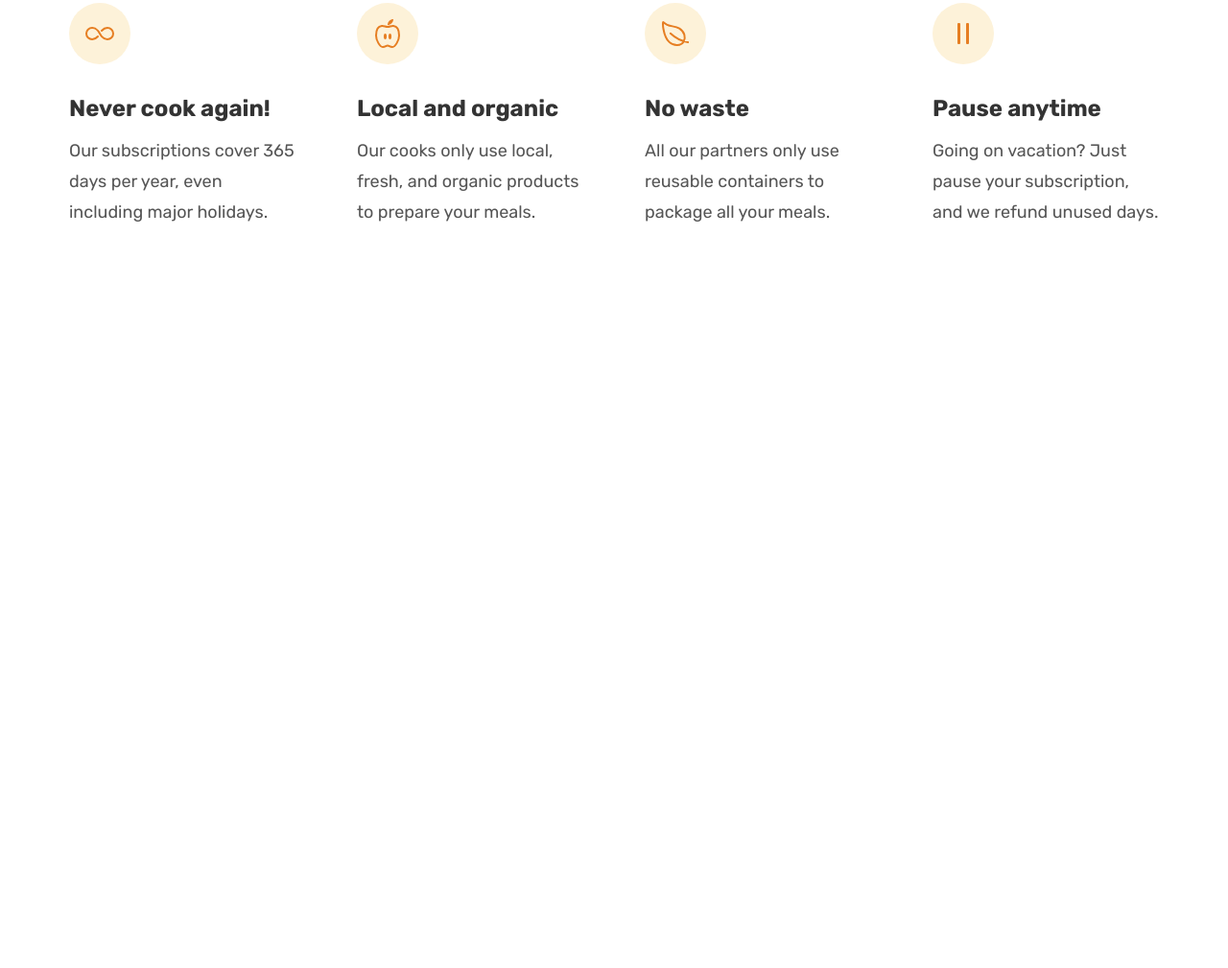
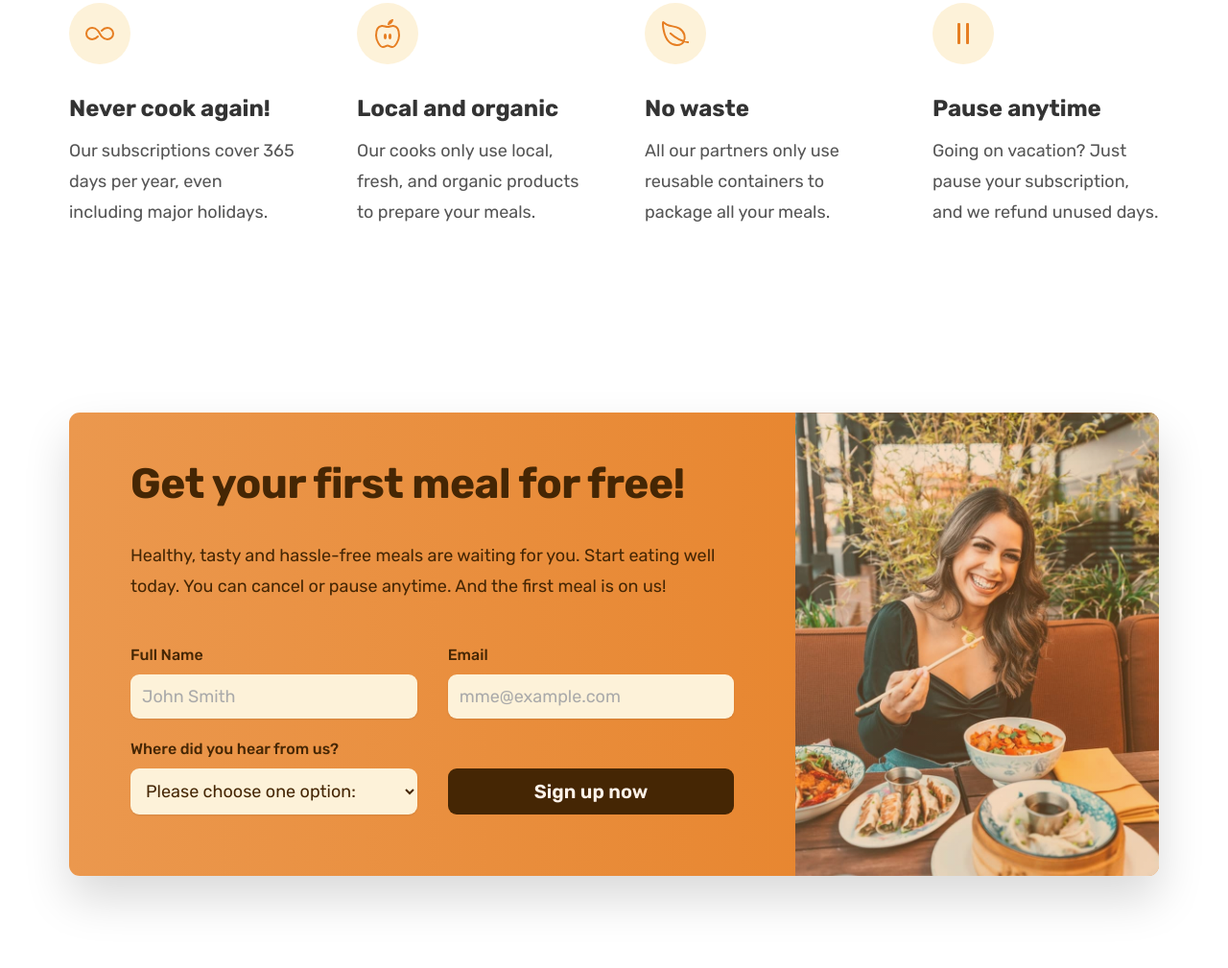
Before and after one commit to Mohamed864/07-Omnifood-Desktop, a plain HTML site: page index.html in a window 1280 px wide. Shown: the part 5622-6631 px from the top of the page at 96% size. Before the commit the page ends 5956 px from the top, so only its background shows below. Drawn offline with nearby package versions, Linux system fonts and the light colour scheme.

Commit message:
cta done

```diff
--- a/css/general.css
+++ b/css/general.css
@@ -1,48 +1,60 @@
 /*
---- 01 typography system
+--- 01 TYPOGRAPHY SYSTEM
 
-- FONT SIZE SYSTEM (px)
+- Font sizes (px)
 10 / 12 / 14 / 16 / 18 / 20 / 24 / 30 / 36 / 44 / 52 / 62 / 74 / 86 / 98
 
-- Font weights:
-default 400;
+- Font weights
+Default: 400
+Medium: 500
+Semi-bold: 600
+Bold: 700
 
+- Line heights
+Default: 1
+Small: 1.05
+Medium: 1.2
+Paragraph default: 1.6
+Large: 1.8
 
-- line heights:
-default: 1
+- Letter spacing
+-0.5px
+0.75px
 
+--- 02 COLORS
 
+- Primary: #e67e22
+- Tints:
+#fdf2e9
+#fae5d3
+#eb984e
 
+- Shades:
+#cf711f
+#45260a
 
---- 02 colors
+- Accents:
+- Greys
 
-- primary : #e67e22
+#888
+#767676 (lightest grey allowed on #fff)
+#6f6f6f (lightest grey allowed on #fdf2e9)
+#555
+#333
 
-- tints:#fdf2e9
-- shades:cf711f
-- accents:
-- greys: #555 #333;
+--- 05 SHADOWS
 
---- 03 imgs
-- from unsplash
-- uifaces
+0 2.4rem 4.8rem rgba(0, 0, 0, 0.075);
 
---- 04 icons
+--- 06 BORDER-RADIUS
 
---- 05 shadows
+Default: 9px
+Medium: 11px
 
---- 06 border_raduis
+--- 07 WHITESPACE
 
---- 07 white space
-
-- SPACING SYSTEM (px)
+- Spacing system (px)
 2 / 4 / 8 / 12 / 16 / 24 / 32 / 48 / 64 / 80 / 96 / 128
-
-1rem = 16px
-
-tints and shade
-google fonts rubik
-coolers
 */
 
 * {
@@ -140,6 +152,7 @@ body {
   margin-bottom: 3.2rem;
 }
 
+.btn,
 .btn:link,
 .btn:visited {
   display: inline-block; /*3*/
@@ -149,6 +162,11 @@ body {
   padding: 1.6rem 3.2rem; /*3*/
   border-radius: 9px; /*3*/
   text-decoration: none; /*3*/
+
+  /*to btn */
+  border: none; /*14*/
+  cursor: pointer; /*14*/
+  font-family: inherit;
   /*Put transition on original state*/
   transition: all 0.3s; /*3*/ /*display all attribute on 1 sec*/
 }
@@ -176,6 +194,18 @@ body {
   /*border: 3px solid white;*/
   /*Trick to add border inside*/
   box-shadow: inset 0 0 0 3px #fff; /*3*/
+}
+
+.btn--form {
+  background-color: #452604; /*14*/
+  color: #fdf2e9; /*14*/
+  align-self: end; /*14*/
+  padding: 1.2rem; /*14*/
+}
+
+.btn--form:hover {
+  background-color: #fff; /*14*/
+  color: #555; /*14*/
 }
 
 .link:link,
@@ -214,6 +244,13 @@ body {
   color: #e67e22; /*10*/
 }
 
+*:focus {
+  outline: none; /*14*/ /*remove border when i focus on any thing*/
+  /*outline: 4px dotted #e67e22;*/ /*14*/
+  /*outline-offset: 8px;*/ /*14*/
+  box-shadow: 0 0 0 0.8rem rgba(230, 126, 34, 0.5); /*14*/
+}
+
 /*helper/settings class*/
 .margin-right-sm {
   margin-right: 1.6rem !important; /*3*/
--- a/css/style.css
+++ b/css/style.css
@@ -468,3 +468,89 @@
   font-size: 1.8rem; /*13*/
   line-height: 1.8; /*13*/
 }
+
+/**************************************/
+/*CTA SECTION */ /*14*/
+/**************************************/
+
+.section-cta {
+  padding: 9.6rem 0; /*14*/
+}
+
+.cta {
+  display: grid; /*14*/
+  grid-template-columns: 2fr 1fr; /*14*/
+  /* background-color: #e67e22; */ /*14*/
+  border-radius: 11px; /*14*/
+  box-shadow: 0 2.4rem 4.8rem rgba(0, 0, 0, 0.15); /*14*/
+  background-image: linear-gradient(90deg, #eb984e, #e67e22); /*14*/
+  overflow: hidden; /*14*/
+  /*temp*/
+}
+
+.cta-text-box {
+  padding: 4.8rem 6.4rem 6.4rem 6.4rem; /*14*/
+  color: #452604; /*14*/
+}
+
+.cta-text {
+  font-size: 1.8rem; /*14*/
+  line-height: 1.8; /*14*/
+  margin-bottom: 4.8rem;
+}
+
+.cta .heading-secondary {
+  /*color: #452604;*/ /*14*/
+  color: inherit; /*14*/
+
+  margin-bottom: 3.2rem; /*14*/
+}
+
+.cta-img-box {
+  background-image: linear-gradient(
+      90deg,
+      rgba(235, 151, 78, 0.3),
+      rgba(230, 125, 34, 0.3)
+    ),
+    url("../img/eating.jpg"); /*14*/ /*transparent of img*/
+  background-size: cover; /*14*/
+  background-position: center; /*14*/ /*makes img centered while page shrink*/
+}
+
+.cta-form {
+  display: grid; /*14*/
+  grid-template-columns: 1fr 1fr; /*14*/
+  column-gap: 3.2rem; /*14*/
+  row-gap: 2.4rem; /*14*/
+}
+
+.cta-form label {
+  display: block; /*14*/
+  font-size: 1.6rem; /*14*/
+  font-weight: 500; /*14*/
+  margin-bottom: 1.2rem; /*14*/
+}
+
+.cta-form input,
+.cta-form select {
+  width: 100%; /*14*/
+  padding: 1.2rem; /*14*/
+  font-size: 1.8rem; /*14*/
+  font-family: inherit; /*14*/ /*inherit font family of body*/
+  color: inherit;
+  border: none; /*14*/
+  background-color: #fdf2d9; /*14*/
+  border-radius: 9px; /*14*/
+  box-shadow: 0 1px 2px rgba(0, 0, 0, 0.1); /*14*/
+}
+
+.cta-form input::placeholder {
+  color: #aaa;
+}
+
+.cta *:focus {
+  outline: none; /*14*/ /*remove border when i focus on any thing*/
+  /*outline: 4px dotted #e67e22;*/ /*14*/
+  /*outline-offset: 8px;*/ /*14*/
+  box-shadow: 0 0 0 0.8rem rgba(253, 242, 233, 0.5); /*14*/
+}
--- a/index.html
+++ b/index.html
@@ -530,6 +530,63 @@
           </div>
         </div>
       </section>
+
+      <section class="section-cta">
+        <div class="container">
+          <!-- so padding of container dont affect on cta class-->
+          <div class="cta">
+            <div class="cta-text-box">
+              <h2 class="heading-secondary">Get your first meal for free!</h2>
+              <p class="cta-text">
+                Healthy, tasty and hassle-free meals are waiting for you. Start
+                eating well today. You can cancel or pause anytime. And the
+                first meal is on us!
+              </p>
+              <!-- id in input used in for of label-->
+              <form class="cta-form" action="#">
+                <div>
+                  <label for="full-name">Full Name</label>
+                  <input
+                    id="full-name"
+                    type="text"
+                    placeholder="John Smith"
+                    required
+                  />
+                </div>
+
+                <div>
+                  <label for="email">Email</label>
+                  <input
+                    id="email"
+                    type="email"
+                    placeholder="mme@example.com"
+                    required
+                  />
+                </div>
+
+                <div>
+                  <label for="select">Where did you hear from us?</label>
+                  <select id="select" required>
+                    <option value="">Please choose one option:</option>
+                    <option value="friends">Friends and family</option>
+                    <option value="youtube">Youtube</option>
+                    <option value="facebook">Facebook</option>
+                    <option value="podcast">Podcast</option>
+                    <option value="othera">Others</option>
+                  </select>
+                </div>
+
+                <button class="btn btn--form">Sign up now</button>
+              </form>
+            </div>
+            <div
+              class="cta-img-box"
+              role="img"
+              aria-label="Women enjoying food"
+            ></div>
+          </div>
+        </div>
+      </section>
     </main>
 
     <!-- for icons-->
```
